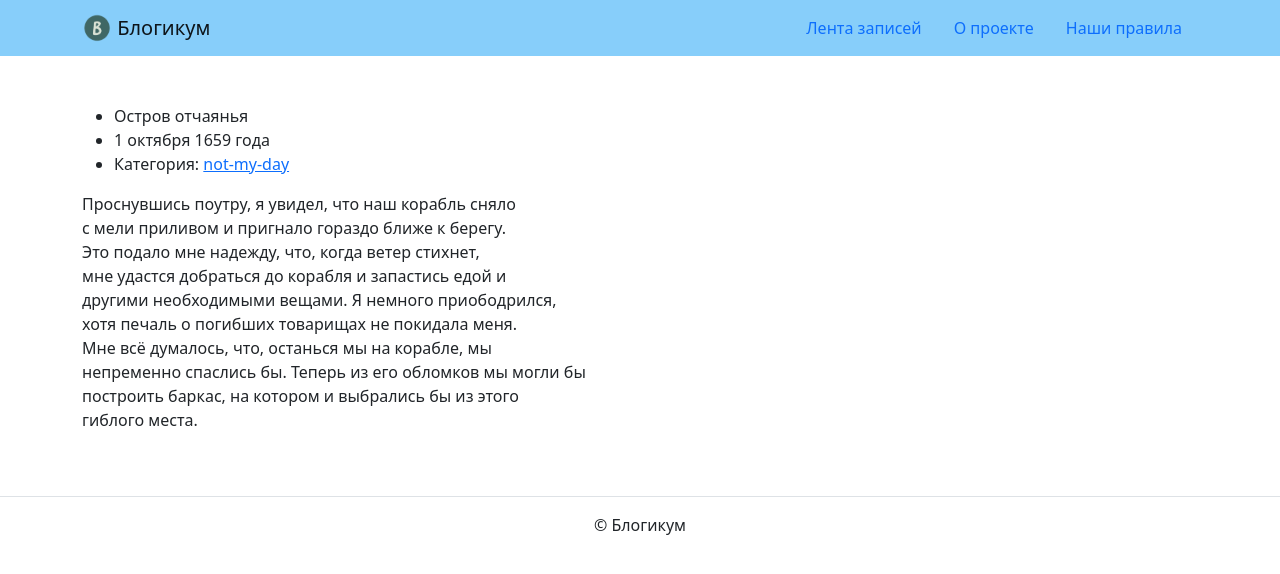
After one commit to HarisNvr/blog_project, a Django app: page /posts/1/ in a window 1280 px wide. The commit adds this page. Shown: the top 574 px of the page. Run offline with Django 3.2, Linux system fonts and the light colour scheme; some libraries are stand-ins or nearby versions.

Commit message:
Stable after 1-st review fixes

```diff
--- a/blogicum/blog/views.py
+++ b/blogicum/blog/views.py
@@ -6,7 +6,7 @@ app_name = 'blog'
 
 posts = [
     {
-        'id': 415789,
+        'id': 0,
         'location': 'Остров отчаянья',
         'date': '30 сентября 1659 года',
         'category': 'travel',
@@ -18,7 +18,7 @@ posts = [
                 который назвал островом Отчаяния.''',
     },
     {
-        'id': 14324,
+        'id': 1,
         'location': 'Остров отчаянья',
         'date': '1 октября 1659 года',
         'category': 'not-my-day',
@@ -34,7 +34,7 @@ posts = [
                 гиблого места.''',
     },
     {
-        'id': 232,
+        'id': 2,
         'location': 'Остров отчаянья',
         'date': '25 октября 1659 года',
         'category': 'not-my-day',
--- a/blogicum/templates/blog/category.html
+++ b/blogicum/templates/blog/category.html
@@ -1,5 +1,4 @@
 {% extends "base.html" %}
-{% load static %}
 {% block title_name %}
 Публикации в категории - {{ category_slug }}
 {% endblock %}
@@ -16,7 +15,7 @@
       {{ post.date }}
     </li>
     <li>
-      Категория: <a href="/category/{{ post.category }}">{{ post.category }}</a>
+      Категория: <a href="{% url 'blog:category_posts' post.category %}">{{ post.category }}</a>
     </li>
     <p>
       {{ post.text|truncatewords:10 }}
--- a/blogicum/templates/blog/detail.html
+++ b/blogicum/templates/blog/detail.html
@@ -1,5 +1,4 @@
 {% extends "base.html" %}
-{% load static %}
 {% block title_name %}
 {{ post.location }} {{ post.date }}
 {% endblock %}
@@ -13,12 +12,11 @@
       {{ post.date }}
     </li>
     <li>
-      Категория: <a href="/category/{{ post.category }}">
-      {{post.category}}</a>
+      Категория: <a href="{% url 'blog:category_posts' post.category %}">{{ post.category }}</a>
     </li>
   </ul>
   <p>
-    {{ post.text }}
+    {{ post.text|linebreaksbr }}
   </p>
 </article>
 {% endblock %}
--- a/blogicum/templates/blog/index.html
+++ b/blogicum/templates/blog/index.html
@@ -1,12 +1,11 @@
 {% extends "base.html" %}
-{% load static %}
 {% block title_name %}
 Лента записей
 {% endblock %}
 {% block content %}
 <h1>Лента записей</h1>
 <ul>
-  {% for post in post_list reversed %}
+  {% for post in post_list|dictsortreversed:'id' %}
   <hr>
   <article>
     <li>
@@ -16,7 +15,7 @@
       {{ post.date }}
     </li>
     <li>
-      Категория: <a href="/category/{{ post.category }}">{{ post.category }}</a>
+      Категория: <a href="{% url 'blog:category_posts' post.category %}">{{ post.category }}</a>
     </li>
     <p>
       {{ post.text|truncatewords:10 }}
--- /dev/null
+++ b/blogicum/templates/includes/footer.html
@@ -0,0 +1,3 @@
+<footer class="border-top text-center py-3">
+  <p>© Блогикум</p>
+</footer>
--- /dev/null
+++ b/blogicum/templates/includes/header.html
@@ -0,0 +1,34 @@
+{% load static %}
+{% with request.resolver_match.view_name as view_name %}
+<header>
+  <nav class="navbar navbar-light" style="background-color: lightskyblue">
+    <div class="container">
+      <a class="navbar-brand" href="{% url 'blog:index' %}">
+        <img src="{% static 'img/logo.png' %}" width="30" height="30"
+             class="d-inline-block align-top" alt="">
+        Блогикум
+      </a>
+      <ul class="nav nav-pills">
+        <li class="nav-item">
+          <a class="nav-link {% if view_name  == 'blog:index' %}active{% endif %}"
+             href="{% url 'blog:index' %}">
+            Лента записей
+          </a>
+        </li>
+        <li class="nav-item">
+          <a class="nav-link {% if view_name  == 'pages:about' %}active{% endif %}"
+             href="{% url 'pages:about' %}">
+            О проекте
+          </a>
+        </li>
+        <li class="nav-item">
+          <a class="nav-link {% if view_name  == 'pages:rules' %}active{% endif %}"
+             href="{% url 'pages:rules' %}">
+            Наши правила
+          </a>
+        </li>
+      </ul>
+    </div>
+  </nav>
+</header>
+{% endwith %}
--- a/blogicum/templates/pages/about.html
+++ b/blogicum/templates/pages/about.html
@@ -1,5 +1,4 @@
 {% extends "base.html" %}
-{% load static %}
 {% block title_name %}
 О проекте
 {% endblock %}
--- a/blogicum/templates/pages/rules.html
+++ b/blogicum/templates/pages/rules.html
@@ -1,5 +1,4 @@
 {% extends "base.html" %}
-{% load static %}
 {% block title_name %}
 Наши правила
 {% endblock %}
```
Also changed, not shown: blogicum/templates/base.html (+2 -34 lines).
